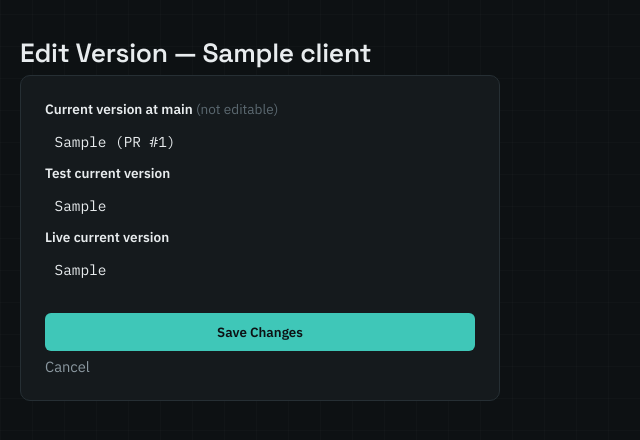
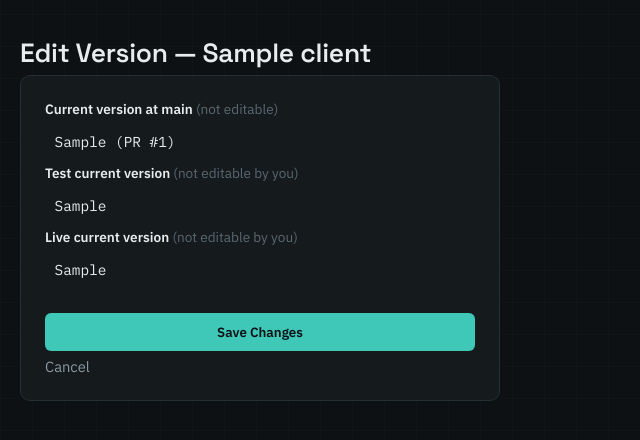
Before and after one commit to asrusajol/deployment_status, a FastAPI app: template app/templates/release_tracker_edit.html in a window 1280 px wide. Shown: the part 50-490 px from the top of the page, without its empty margins (0-640 px from the left). Run offline with FastAPI, Linux system fonts and the light colour scheme; the template is opened without the code that fills it: most values are stand-ins (such as "Sample title", 1, 10 or a date in 2020).

Commit message:
Two independently-gated fields in the Release Tracker edit form

```diff
--- a/app/templates/release_tracker_edit.html
+++ b/app/templates/release_tracker_edit.html
@@ -21,19 +21,21 @@
     </div>
 
     <div class="field">
-      <label for="test_current_version">Test current version</label>
       {% if can_edit_test %}
+        <label for="test_current_version">Test current version</label>
         <input type="text" id="test_current_version" name="test_current_version" value="{{ record.test_current_version or '' }}">
       {% else %}
+        <label>Test current version <span class="optional">(not editable by you)</span></label>
         <p class="static-field">{{ record.test_current_version or "—" }}</p>
       {% endif %}
     </div>
 
     <div class="field">
-      <label for="live_current_version">Live current version</label>
       {% if can_edit_live %}
+        <label for="live_current_version">Live current version</label>
         <input type="text" id="live_current_version" name="live_current_version" value="{{ record.live_current_version or '' }}">
       {% else %}
+        <label>Live current version <span class="optional">(not editable by you)</span></label>
         <p class="static-field">{{ record.live_current_version or "—" }}</p>
       {% endif %}
     </div>
```
